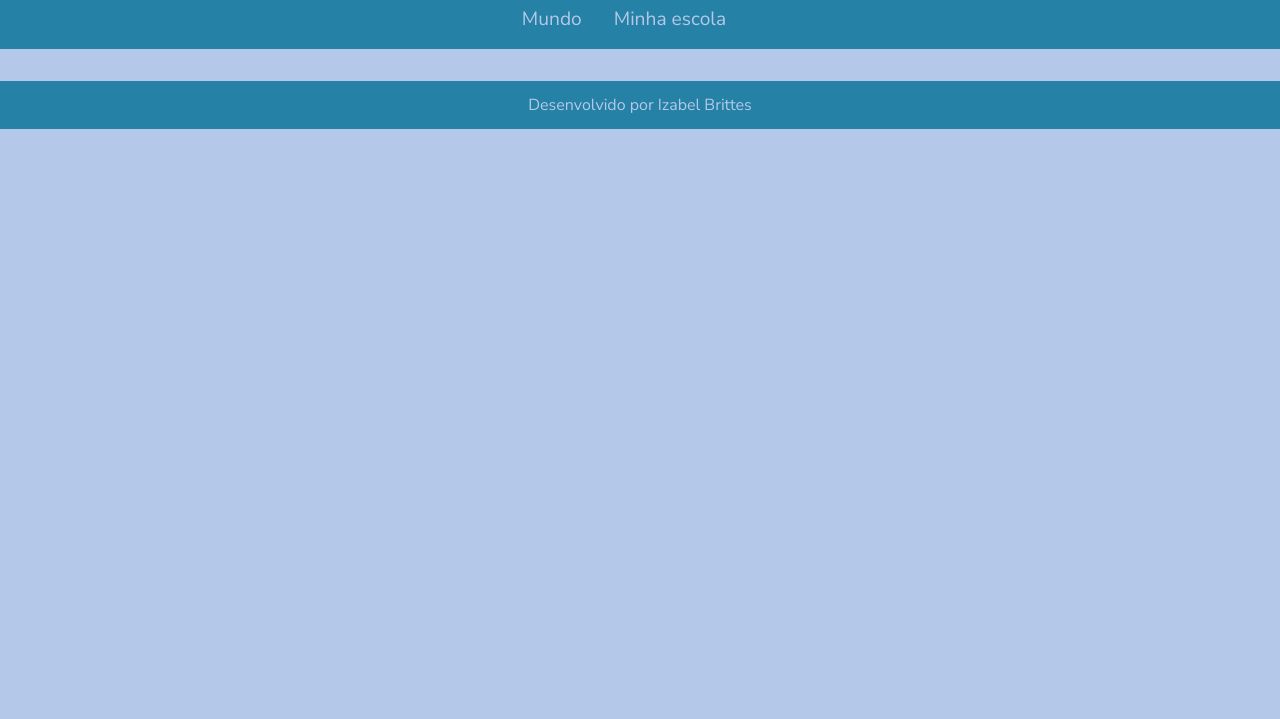
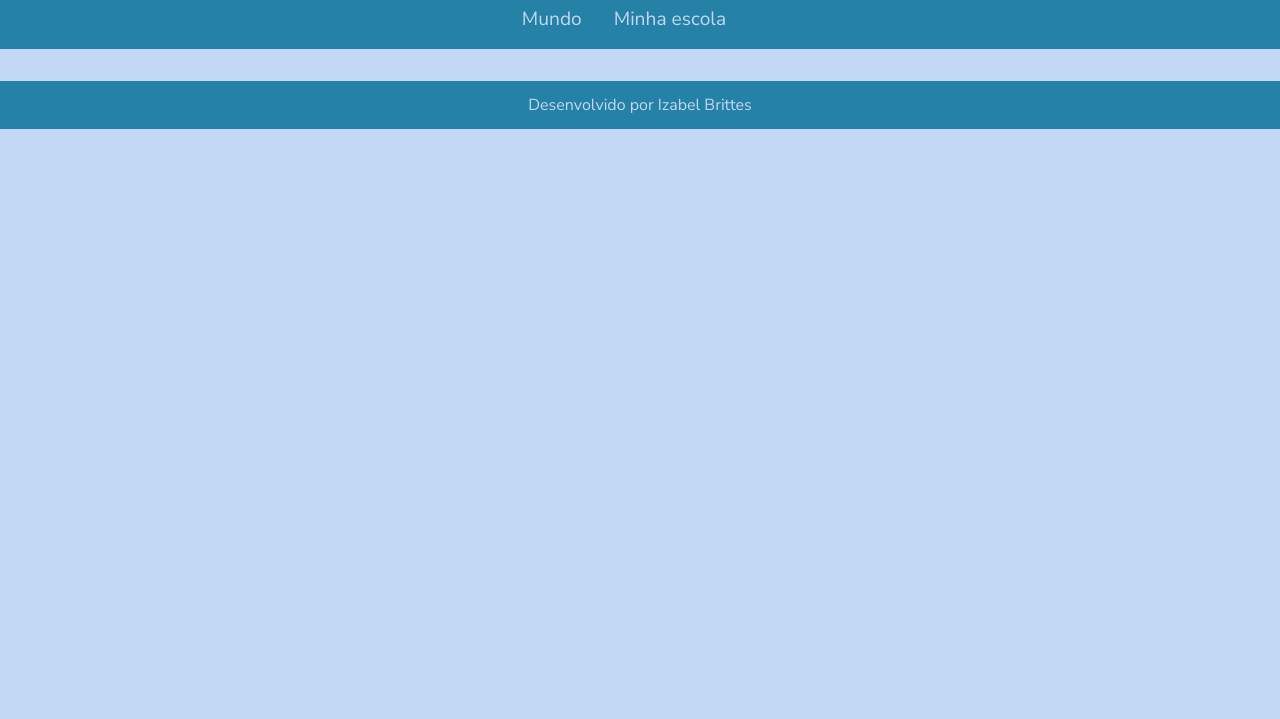
Before and after one commit to nickeeu/criandograficos3-, a plain HTML site: page index.html in a window 1280 px wide. Shown: the part 81-800 px from the top of the page. Drawn offline with Linux system fonts and the light colour scheme; files whose address does not match are found by name.

Commit message:
styles cor

```diff
--- a/style.css
+++ b/style.css
@@ -1,7 +1,7 @@
 @import url('https://fonts.googleapis.com/css2?family=Nunito+Sans:ital,opsz,wght@0,6..12,200..1000;1,6..12,200..1000&display=swap');
 
 :root {
-    --bg-color: #b4c9e9;
+    --bg-color: #c3d8f5;
     --primary-color: #2581a5;
     --secondary-color: #F05454;
     --font: "Nunito Sans", sans-serif;
```
